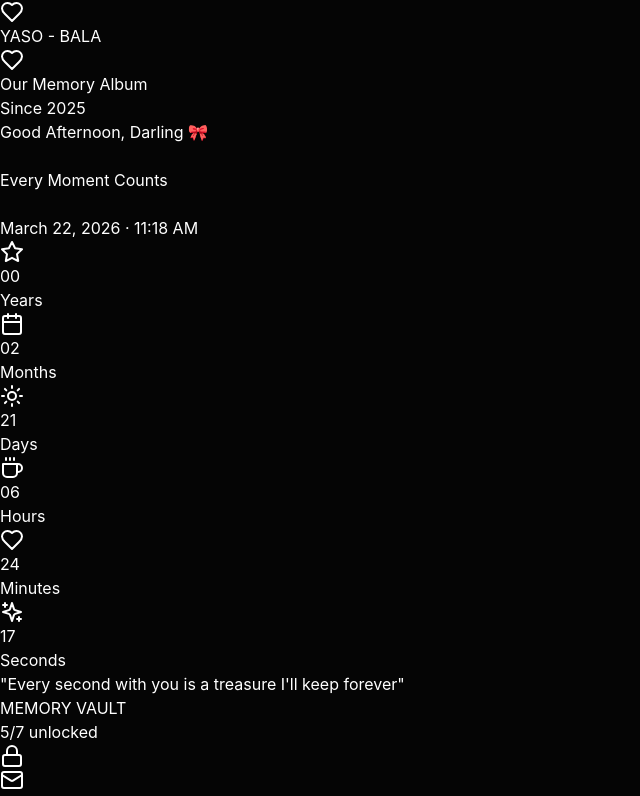
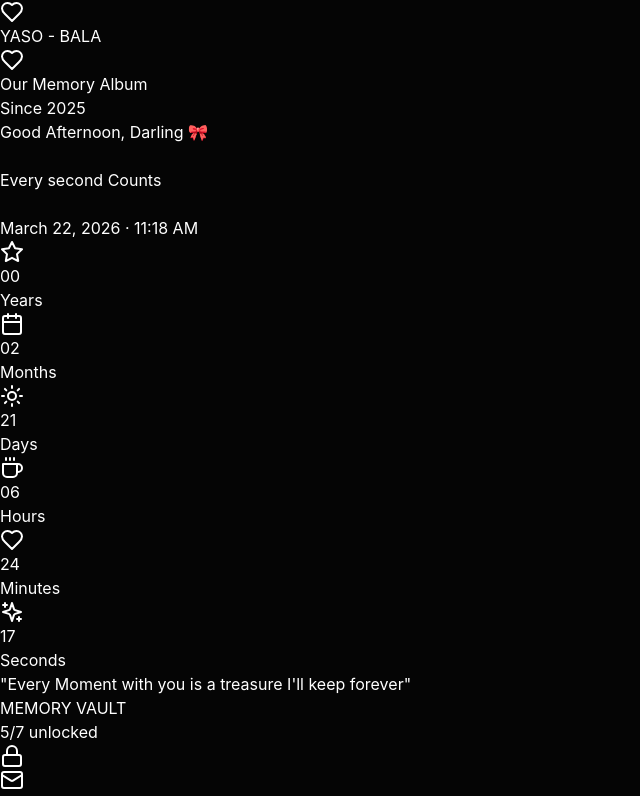
Before and after one commit to supperyaso-netizen/memory-album, a React (Vite) app: page / in a window 1280 px wide. Shown: the top 796 px of the page, without its empty margins (0-640 px from the left). Built offline with nearby package versions, Linux system fonts and the light colour scheme.

Commit message:
home text and youtube fix

```diff
--- a/src/pages/HomePage.jsx
+++ b/src/pages/HomePage.jsx
@@ -86,7 +86,7 @@ const RelationshipTimer = () => {
               <Heart className="w-5 h-5 text-rose-400 fill-rose-400/50" />
             </motion.div>
             <span className="text-rose-400/80 text-xs uppercase tracking-[0.2em] font-light">
-              Every Moment Counts
+              Every second Counts
             </span>
             <motion.div
               animate={{ scale: [1, 1.2, 1] }}
@@ -128,7 +128,7 @@ const RelationshipTimer = () => {
           {/* Love Quote */}
           <div className="pt-2">
             <p className="text-white/30 text-xs italic tracking-wide">
-              "Every second with you is a treasure I'll keep forever"
+              "Every Moment with you is a treasure I'll keep forever"
             </p>
           </div>
         </div>
```
Also changed, not shown: src/data/videos.js (added, +14 -0 lines).
